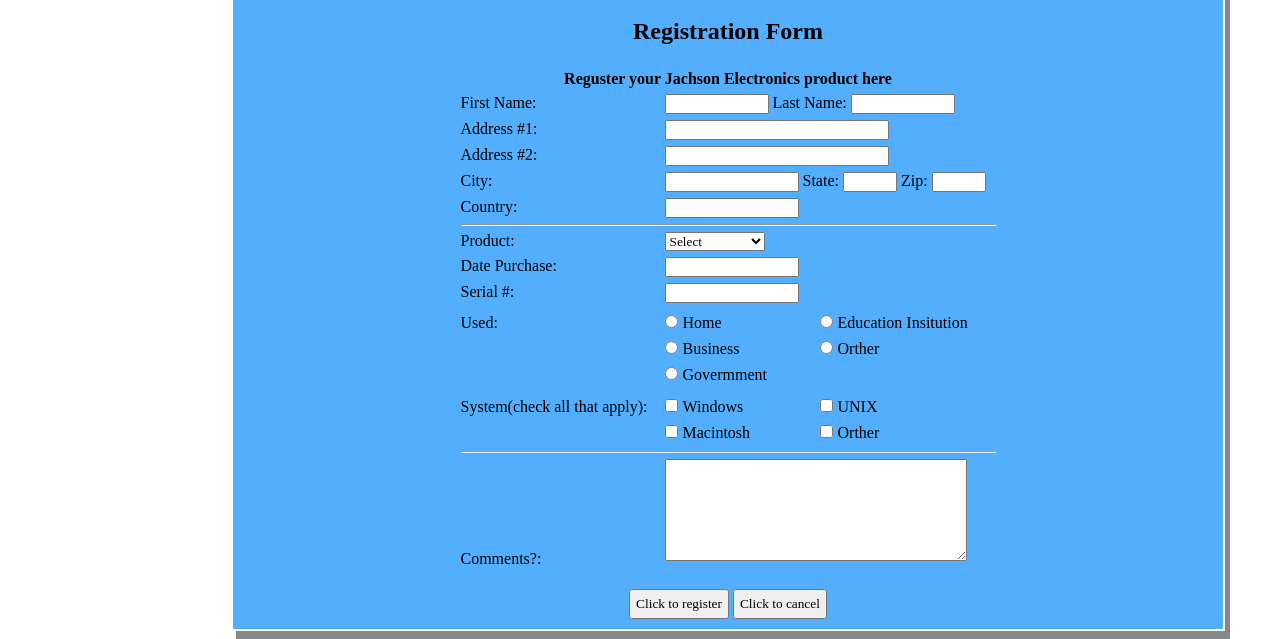
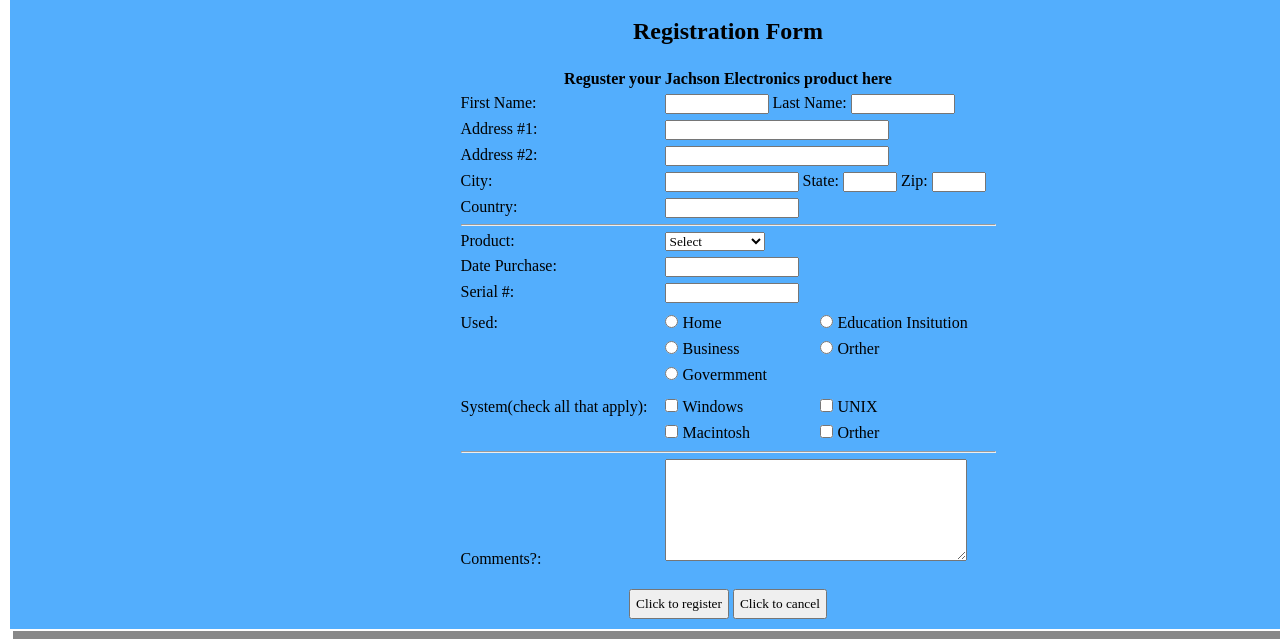
Before and after one commit to takiinedu/form_blue, a plain HTML site: page index.html in a window 1280 px wide. Shown: the part 182-821 px from the top of the page. Drawn offline with Linux system fonts and the light colour scheme.

Commit message:
Change container width to 100%

```diff
--- a/style.css
+++ b/style.css
@@ -14,7 +14,7 @@ body{
     min-width: 1440px;
 }
 .container{
-    width: 77.406vw;
+    width: 100%;
     background-color: #53AEFD;
     padding: 10px 0;
     border: white 2px solid;
```
